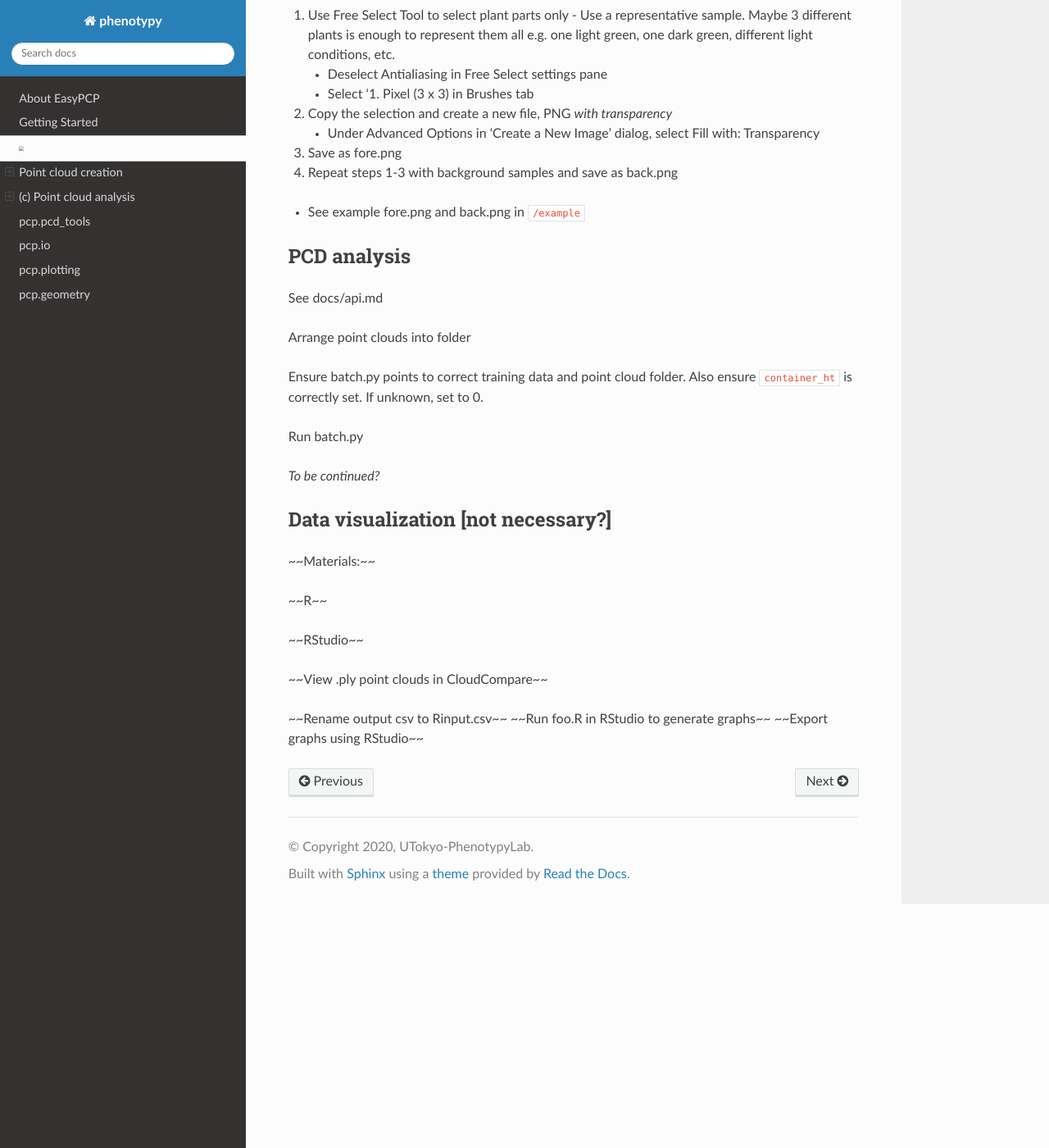
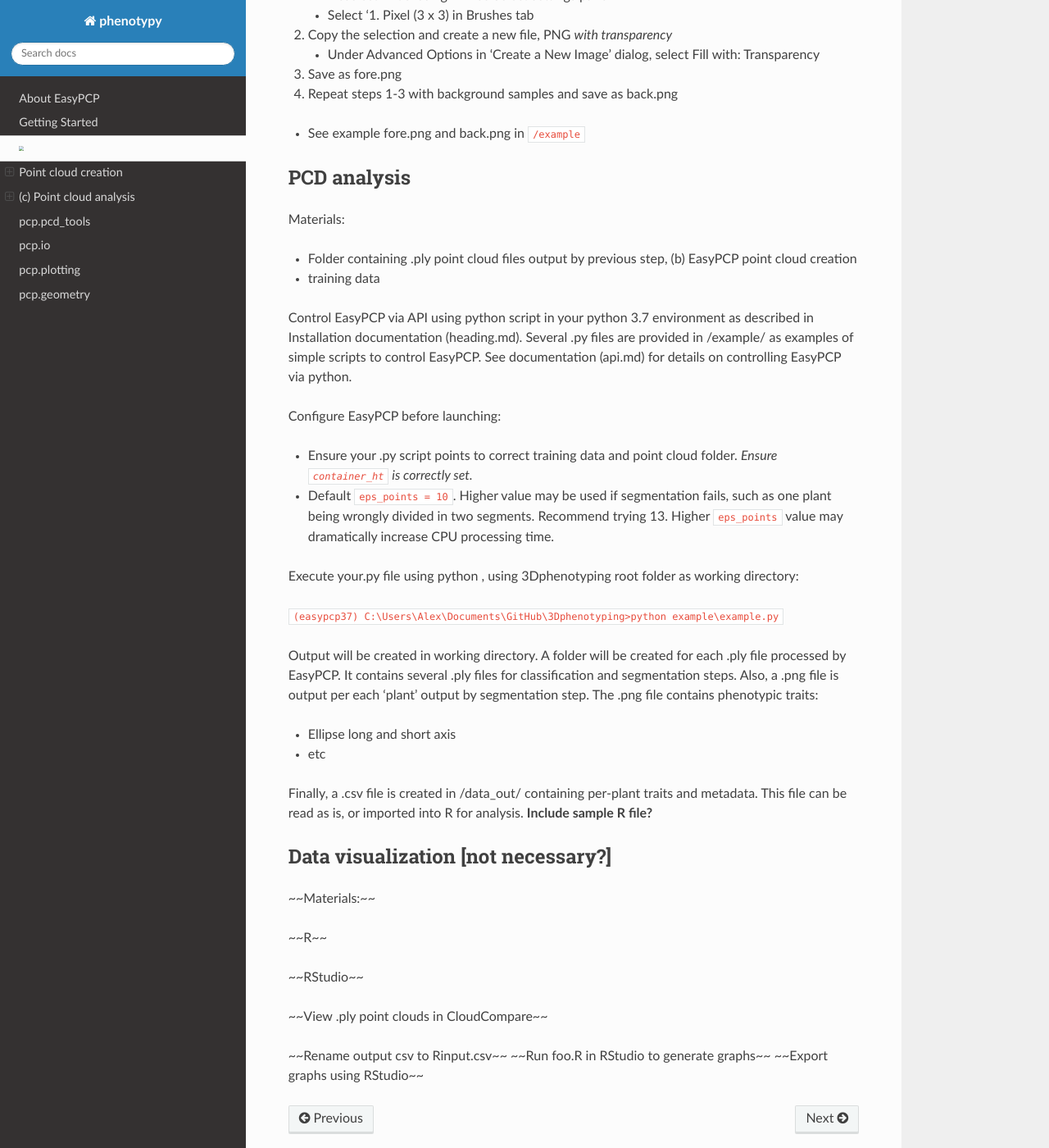
Before and after one commit to MorphometricsGroup/EasyDCP, a Sphinx documentation site: the page built from docs/source/tutorial.md, in a window 1280 px wide and 1400 px high, scrolled down 2225 px. Shown: the whole window at 82% size. Built offline with Sphinx 7.4.7 and the Read the Docs theme 2.0.0, drawn with Linux system fonts in a browser that asks for light colours; some of the changed text lies outside the part shown.

Commit message:
Update documentation
Add system and software requirements
Added missing details to (b) PCD creation and (c) PCD analysis

```diff
--- a/docs/source/tutorial.md
+++ b/docs/source/tutorial.md
@@ -1,6 +1,6 @@
 **See heading.md for installation instructions.**
 
-Image below: Draft version. Update later.
+Overview of EasyPCP workflow:
 
 # <img src="flow.png" style="zoom:33%;" />
 
@@ -10,24 +10,23 @@
 
 Materials :
 
-Container plants
+Floor area minimum 1 m x 2 m
 
-floor covering (black or other non-plant color)
+Container plants. Avoid using green-colored container.
+
+floor covering (black or other non-plant color) (optional)
 
 RGB camera
 
 Printed attached .pdf file `easypcp\materials\targets.pdf`, first 2 pages. [easypcp requires 4 targets per page. i used 6mm radius .] Attach to clipboard or other rigid backing.
 
-0. The height of plant container is needed by EasyPCP, so be sure to measure and record the height of the container.
-
-1. If using floor covering, place in desired area to be used for image acquisition. If not using floor covering, ensure area is free of any materials that may be similar to plant color (e.g. weeds)
-2. Define measurement area by placing the two printed target sheets at opposite corners. [see figure]
-3. Arrange a group of container plants within the measurement area, by placing them in a single row, or 2 rows using triangular spacing [see image]. Ensure adequate gap between all plants. *Note: The number of plants per group is only limited by the size of the measurement area and the size of the plants.*
-4. Photograph in one or more rows parallel to plant row. Recommend 5cm spacing . e.g., 20 images per each meter of plant row.
-5. Repeat steps 3 and 4 for all remaining plants.
-6. Organize photos into folders by group. One folder per one group of plants.
-
-*To be continued?*
+1. The height of plant container is needed by EasyPCP, so be sure to measure and record the height of the container.
+2. If using floor covering, place on desired area to be used for image acquisition. If not using floor covering, ensure floor area is free of any materials that may be similar to plant color (e.g. weeds)
+3. Define measurement area by placing the two printed target sheets at opposite corners. [see figure]
+4. Arrange a group of container plants within the measurement area, by placing them in a single row, or 2 rows using triangular spacing [see image]. Ensure adequate gap between all plants. *Note: The number of plants per group is only limited by the size of the measurement area and the size of the plants.*
+5. Photograph in one or more rows parallel to plant row. Recommend 5cm spacing . e.g., 20 images per each meter of plant row.
+6. Repeat steps 3 and 4 for all remaining plants.
+7. Organize photos into folders by group. One folder per one group of plants. (See example/images)
 
 ## (b) Point cloud creation
 
@@ -35,29 +34,23 @@
 
 Photos from image acquisition step, organized into folders by group as described above.
 
-Agisoft Metashape Professional 1.6.x (0 or higher?)
+Agisoft Metashape Professional 1.6.3
 
 CloudCompare
 
 1. Edit pipeline-all.py user-defined variables:
-
-Navigate to `easypcp/creation`
-
-open pipeline-all.py
-
--set `agisoft_quality` to 5 (lowest) for initial run. change later
-
--change`path_folders`to the path containing the folders of images
--change `blur_threshold` to desired value. Pipeline will disable all images with Agisoft image quality below the `blur_threshold`.
--set `ignore_gps`, `align_ground`, and `use_scalebars ` as needed
-
-Ensure folder structure matches intended format
-- only folders in root folder (path_folders), no files in root
-- 'skip' folder contains scalebars.csv if needed **Default scalebars.csv provided to match targets.pdf**
-
-2. Run pipeline-all.bat **update program to use agisoft package?? update installation?**
-
-3. Find output .psx and .ply files in each corresponding folder. **change output to single folder?** Verify successful 3D reconstruction with Agisoft and CloudCompare, respectively.
+   - Navigate to `easypcp/creation
+   - open pipeline-all.py
+   - set `agisoft_quality` to 5 (lowest) for initial run. change later
+   - change`path_folders`to the path containing the folders of images
+   - change `blur_threshold` to desired value. Pipeline will disable all images with Agisoft image quality below the `blur_threshold`.
+   - set `ignore_gps`, `align_ground`, and `use_scalebars ` as needed
+2. Ensure folder structure matches intended format
+   - only folders in root folder (path_folders), no files in root
+   - 'skip' folder contains scalebars.csv if needed
+     - **Default scalebars.csv provided in 3dphenotyping\materials to match targets.pdf. Copy to [path_folders]\skip directory.**
+3. Run pipeline-all.bat **[dev] update program to use agisoft package. update installation for .whl.**
+   - Find output .psx and .ply files in each corresponding folder. **[dev] change output to single folder?** Verify successful 3D reconstruction with Agisoft and CloudCompare, respectively.
 
 # (c) Point cloud analysis
 
@@ -87,15 +80,30 @@
 
 ## PCD analysis
 
-See docs/api.md
+Materials:
 
-Arrange point clouds into folder
+- Folder containing .ply point cloud files output by previous step, (b) EasyPCP point cloud creation
+- training data
 
-Ensure batch.py points to correct training data and point cloud folder. Also ensure `container_ht` is correctly set. If unknown, set to 0.
+Control EasyPCP via API using python script in your python 3.7 environment as described in Installation documentation (heading.md). Several .py files are provided in /example/ as examples of simple scripts to control EasyPCP. See documentation (api.md) for details on controlling EasyPCP via python.
 
-Run batch.py
+Configure EasyPCP before launching:
 
-*To be continued?*
+- Ensure your .py script points to correct training data and point cloud folder. *Ensure `container_ht` is correctly set.*
+
+- Default `eps_points = 10`. Higher value may be used if segmentation fails, such as one plant being wrongly divided in two segments. Recommend trying 13. Higher `eps_points` value may dramatically increase CPU processing time.
+
+Execute your.py file using python , using 3Dphenotyping root folder as working directory:
+
+`(easypcp37) C:\Users\Alex\Documents\GitHub\3Dphenotyping>python example\example.py`
+
+Output will be created in working directory. A folder will be created for each .ply file processed by EasyPCP. It contains several .ply files for classification and segmentation steps. Also, a .png file is output per each 'plant' output by segmentation step. The .png file contains phenotypic traits:
+
+- Ellipse long and short axis
+
+- etc
+
+Finally, a .csv file is created in /data_out/ containing per-plant traits and metadata. This file can be read as is, or imported into R for analysis. **Include sample R file?**
 
 ## Data visualization [not necessary?]
 
```
Also changed, not shown: docs/source/heading.md (+27 -11 lines), 1 other file.
